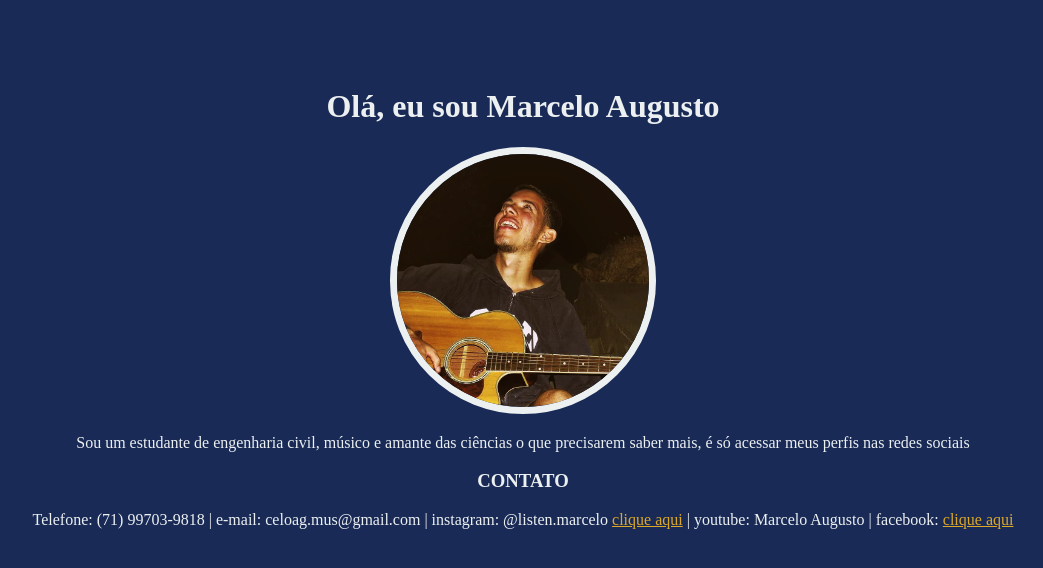
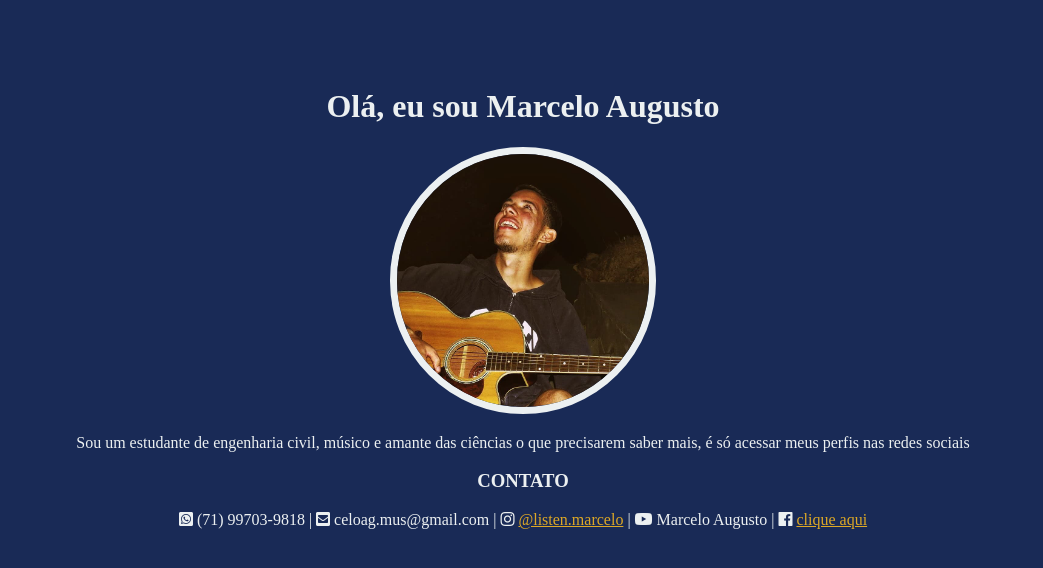
Before and after one commit to listenmarcelo/me, a plain HTML site: page index.html in a window 1280 px wide. Shown: the whole page, without its empty margins (117-1160 px from the left). Drawn offline with Linux system fonts and the light colour scheme.

Commit message:
adicionou-se os ícones

```diff
--- a/index.html
+++ b/index.html
@@ -19,15 +19,16 @@
        </p>
        <h3>CONTATO</h3>
        <ul class="lista-linha">
-           <li>Telefone: (71) 99703-9818</li>
+           <li> <i class="fab fa-whatsapp-square"> </i> (71) 99703-9818</li>
            <li>|</li>
-           <li>e-mail: celoag.mus@gmail.com</li>
+           <li> <i class="fas fa-envelope-square"> </i> celoag.mus@gmail.com</li>
            <li>|</li>
-           <li>instagram: @listen.marcelo <a target="_blank" href="httpd://www.instagram.com/listen.marcelo">clique aqui</a></li>
+           <li> <i class="fab fa-instagram"> </i> <a target="_blank" href="httpd://www.instagram.com/listen.marcelo">@listen.marcelo</a></li>
            <li>|</li>
-           <li>youtube: Marcelo Augusto</li>
+           <li> <i class="fab fa-youtube"></i> Marcelo Augusto</li>
            <li>|</li>
-           <li>facebook: <a target="_blank" href="https://www.facebook.com/profile.php?id=100003995937660">clique aqui</a></li>
+           <li> <i class="fab fa-facebook"> </i> <a target="_blank" href="https://www.facebook.com/profile.php?id=100003995937660"> clique aqui</a></li>
+           <link rel="stylesheet" href="https://use.fontawesome.com/releases/v5.7.2/css/all.css" integrity="sha384-fnmOCqbTlWIlj8LyTjo7mOUStjsKC4pOpQbqyi7RrhN7udi9RwhKkMHpvLbHG9Sr" crossorigin="anonymous">
        </ul>
     </header>
 </body>
--- a/me.css
+++ b/me.css
@@ -26,3 +26,7 @@ a{
 .lista-linha li{
     display: inline-block
 }
+
+.espaco-icone {
+    margin-left: 5%;
+}
```
